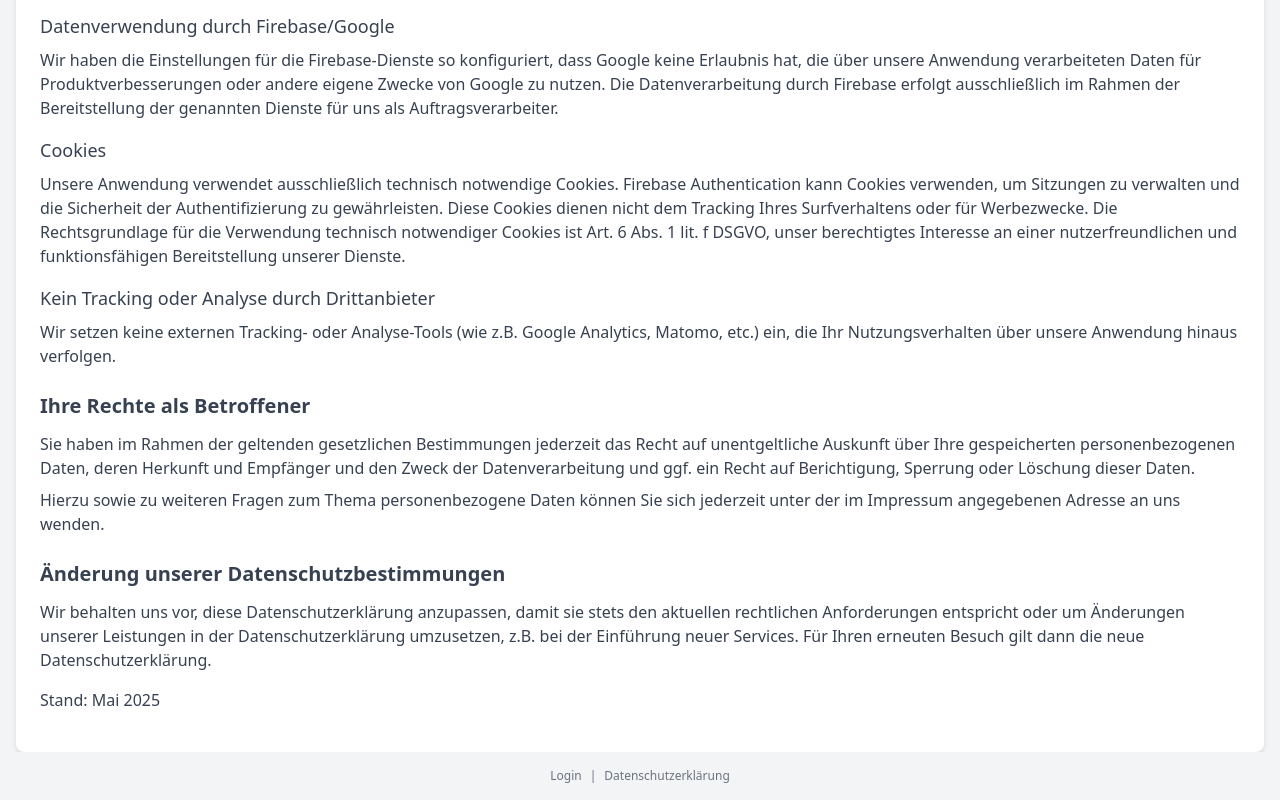
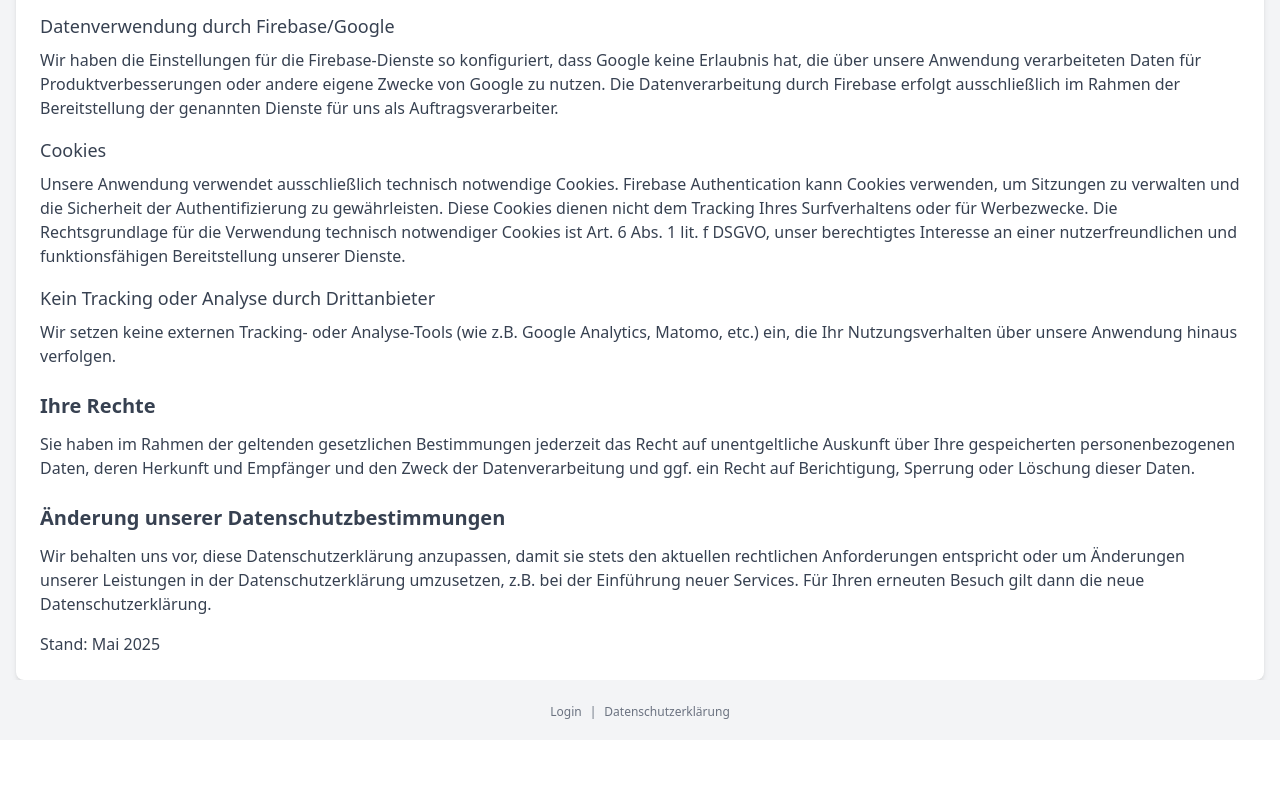
Before and after one commit to philipp-1337/urlaubsplanerV2, a React (Create React App) app: page /datenschutz in a window 1280 px wide. Shown: the part 724-1524 px from the top of the page. After the commit the page ends 1464 px from the top, so only its background shows below. Built offline with nearby package versions, Linux system fonts and the light colour scheme; no server answers.

Commit message:
playing with paddings

```diff
--- a/src/components/common/Footer.js
+++ b/src/components/common/Footer.js
@@ -8,7 +8,7 @@ const Footer = () => {
   const location = useLocation(); // Hole die aktuelle Location
 
   return (
-    <footer className="bg-gray-100 text-center py-4 pb-[calc(1rem+env(safe-area-inset-bottom))] pl-[env(safe-area-inset-left)] pr-[env(safe-area-inset-right)] shrink-0">
+    <footer className="bg-gray-100 text-center py-6 pb-[calc(1.25rem+env(safe-area-inset-bottom)/2)] pl-[env(safe-area-inset-left)] pr-[env(safe-area-inset-right)] shrink-0">
       <div className="text-xs text-gray-500">
         {/* Zeige Login-Link nur, wenn nicht eingeloggt und nicht auf der Login-Seite */}
         {!isLoggedIn && location.pathname !== '/login' && (
--- a/src/components/legal/PrivacyPolicyPage.js
+++ b/src/components/legal/PrivacyPolicyPage.js
@@ -141,15 +141,15 @@ const PrivacyPolicyPage = () => {
           Wir setzen keine externen Tracking- oder Analyse-Tools (wie z.B. Google Analytics, Matomo, etc.) ein, die Ihr Nutzungsverhalten über unsere Anwendung hinaus verfolgen.
         </p>
 
-        <h2 className="text-xl font-semibold mt-6 mb-3">Ihre Rechte als Betroffener</h2>
+        <h2 className="text-xl font-semibold mt-6 mb-3">Ihre Rechte</h2>
         <p className="mb-2">Sie haben im Rahmen der geltenden gesetzlichen Bestimmungen jederzeit das Recht auf unentgeltliche Auskunft über Ihre gespeicherten personenbezogenen Daten, deren Herkunft und Empfänger und den Zweck der Datenverarbeitung und ggf. ein Recht auf Berichtigung, Sperrung oder Löschung dieser Daten.</p>
-        <p className="mb-4">Hierzu sowie zu weiteren Fragen zum Thema personenbezogene Daten können Sie sich jederzeit unter der im Impressum angegebenen Adresse an uns wenden.</p>
+        {/* <p className="mb-4">Hierzu sowie zu weiteren Fragen zum Thema personenbezogene Daten können Sie sich jederzeit unter der im Impressum angegebenen Adresse an uns wenden.</p> */}
 
         <h2 className="text-xl font-semibold mt-6 mb-3">Änderung unserer Datenschutzbestimmungen</h2>
         <p className="mb-4">
           Wir behalten uns vor, diese Datenschutzerklärung anzupassen, damit sie stets den aktuellen rechtlichen Anforderungen entspricht oder um Änderungen unserer Leistungen in der Datenschutzerklärung umzusetzen, z.B. bei der Einführung neuer Services. Für Ihren erneuten Besuch gilt dann die neue Datenschutzerklärung.
         </p>
-        <p className="mb-4">
+        <p>
           <span
             style={{ cursor: 'pointer', userSelect: 'none', color: 'inherit', textDecoration: 'none' }}
             tabIndex={0}
```
